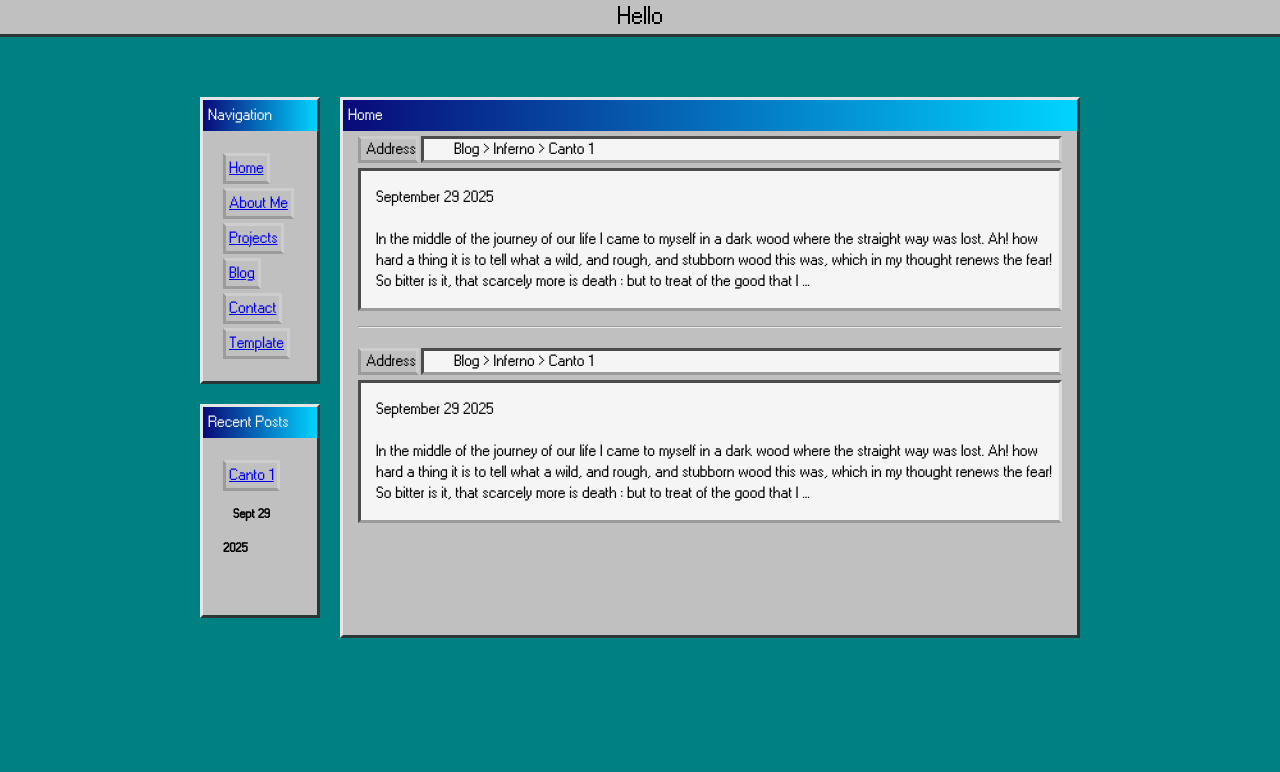
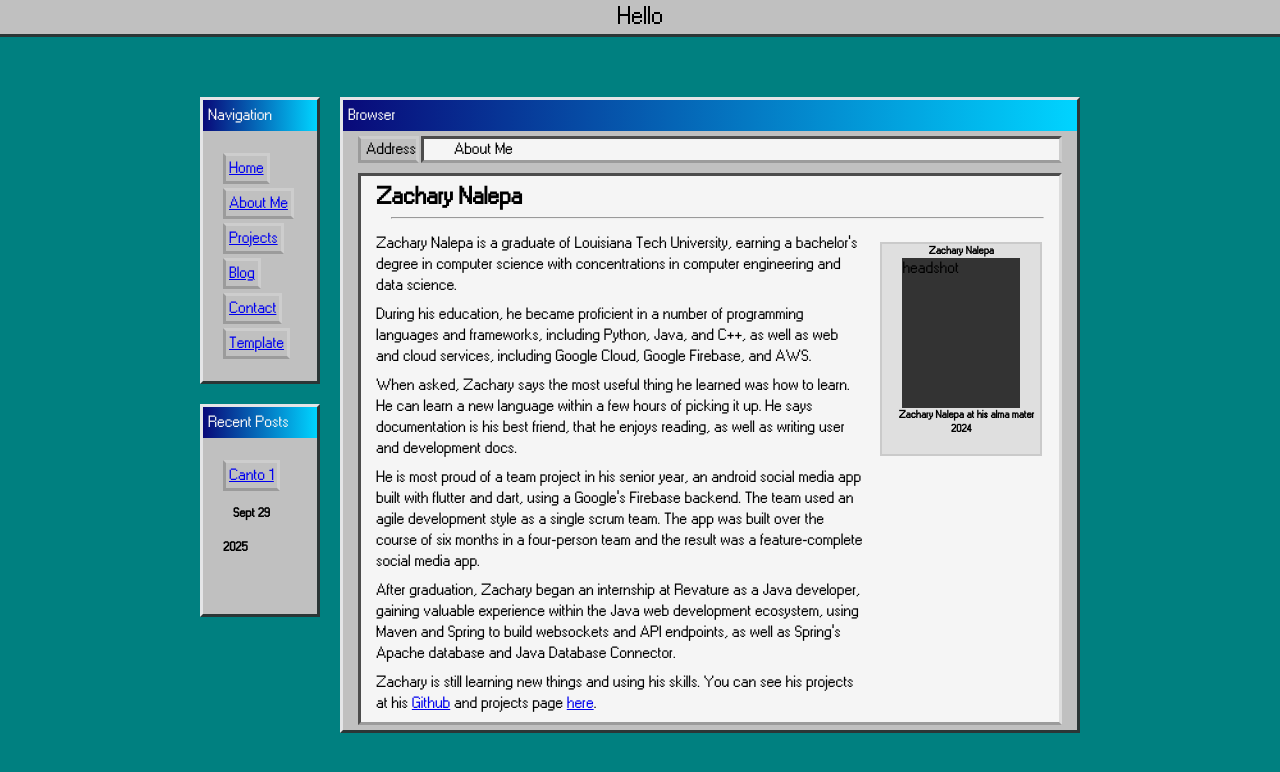
Before and after one commit to zachn988/zachn988.github.io, a Next.js app: page /about in a window 1280 px wide. Before the commit this address had no page. Shown: the top 772 px of the page. Built offline with nearby package versions, Linux system fonts and the light colour scheme.

Commit message:
about page added. styles changed here and there

```diff
--- /dev/null
+++ b/src/app/about/page.js
@@ -0,0 +1,48 @@
+import styles from "@/styles/about.module.css";
+import "@/styles/global.css";
+
+export default function about() {
+    return <div className={styles.wiki}>
+        <div className={styles.address_master}>
+            <div className="address_bar">
+                <p className="address">Address</p>
+                <p className="links">About Me</p>
+            </div>
+        </div>
+        <div className="post_border">
+            <div className="post">
+                <h2 className={styles.name_header}>Zachary Nalepa</h2>
+                <hr className={styles.header_hr}></hr>
+                <div className={styles.wiki_content}>
+                    <div>
+                    <p>Zachary Nalepa is a graduate of Louisiana Tech University, earning a bachelor's degree in computer science with
+                    concentrations in computer engineering and data science.</p>
+                    <p>During his education, he became proficient in a number of
+                    programming languages and frameworks, including Python, Java, and C++, as well as web and cloud services, including
+                    Google Cloud, Google Firebase, and AWS.</p>
+                    <p>When asked, Zachary says the most useful thing he learned was how to learn. He can learn a new language within a few
+                    hours of picking it up. He says documentation is his best friend, that he enjoys reading, as well as writing user and
+                    development docs.</p>
+                    <p>He is most proud of a team project in his senior year, an android social media app built with flutter and dart, using
+                    a Google's Firebase backend. The team used an agile development style as a single scrum team. The app was built over
+                    the course of six months in a four-person team and the result was a feature-complete social media app.</p>
+                    <p>After graduation, Zachary began an internship at Revature as a Java developer, gaining valuable experience within the
+                    Java web development ecosystem, using Maven and Spring to build websockets and API endpoints, as well as Spring's Apache
+                    database and Java Database Connector.</p>
+                    <p>Zachary is still learning new things and using his skills. You can see his projects at his <a href="https://github.com/zachn988">
+                    Github</a> and projects page <a href="/projects">here</a>.
+                    </p>
+                    </div>
+                    <div className={styles.headshot_border}>
+                        <h6 className={styles.headshot_name}>Zachary Nalepa</h6>
+                        <div className={styles.headshot}>
+                            headshot
+                        </div>
+                        <h6 className={styles.headshot_desc}>Zachary Nalepa at his alma mater<br></br>2024</h6>
+                    </div>
+                </div>
+
+            </div>
+        </div>
+    </div>
+}
--- a/src/app/layout.js
+++ b/src/app/layout.js
@@ -1,5 +1,5 @@
 import Link from 'next/link';
-import '../styles/global.css';
+import '@/styles/global.css';
 import Home from "./page.js";
 
 
@@ -19,19 +19,19 @@ export default function RootLayout({ children }) {
                     Navigation
                 </div>
                 <div className="nav_links">
-                    <Link href="/home">Home</Link><br></br>
-                    <Link href="">About Me</Link><br></br>
-                    <Link href="">Projects</Link><br></br>
-                    <Link href="">Blog</Link><br></br>
-                    <Link href="">Contact</Link><br></br>
-                    <Link href="">Template</Link><br></br>
+                    <Link href="/" className="button_link">Home</Link><br></br>
+                    <Link href="/about" className="button_link">About Me</Link><br></br>
+                    <Link href="" className="button_link">Projects</Link><br></br>
+                    <Link href="" className="button_link">Blog</Link><br></br>
+                    <Link href="" className="button_link">Contact</Link><br></br>
+                    <Link href="" className="button_link">Template</Link><br></br>
                 </div>
                 <div className="suggested">
                     <div className="nav_title">
                         Recent Posts
                     </div>
                     <div className="nav_links">
-                        <Link href="">Canto 1</Link>
+                        <Link href="" className="button_link">Canto 1</Link>
                         <p className="empty">empty</p>
                         <h6>Sept 29 2025</h6>
                     </div>
@@ -40,9 +40,9 @@ export default function RootLayout({ children }) {
             </div>
             <div className="center">
                 <div className="center_title">
-                    Home
+                    Browser
                 </div>
-                <Home></Home>
+                <div>{ children }</div>
             </div>
 
         </div>
--- a/src/app/page.js
+++ b/src/app/page.js
@@ -17,7 +17,7 @@ export default function Home() {
                 to treat of the good that I ...
             </p>
         </div>
-        <hr></hr>
+        <hr className="post_divider_hr"></hr>
         <div className="address_bar">
             <p className="address">Address</p>
             <p className="links">Blog &gt; Inferno &gt; Canto 1</p>
--- /dev/null
+++ b/src/styles/about.module.css
@@ -0,0 +1,46 @@
+.wiki {
+    background-color: #c0c0c0;
+}
+.address_master {
+    background-color: #c0c0c0;
+    padding-bottom: 5px;
+}
+.name_header {
+    margin-top: 5px;
+    margin-bottom: 0px;
+}
+.header_hr {
+    margin-top: 5px;
+    margin-left: 15px;
+    margin-right: 15px;
+}
+.wiki_content {
+    display: grid;
+    grid-template-columns: 5fr 2fr;
+}
+.headshot_border {
+    border: rgb(202, 202, 202) solid 2px;
+    margin: 0 auto;
+    margin-top: 15px;
+    background-color: rgb(223, 223, 223);
+    height: 210px;
+    width: 158px;
+}
+.headshot_name {
+    margin-top: 0px;
+    margin-bottom: 0px;
+    margin-left: 10px;
+    margin-right: 20px;
+    text-align: center;
+}
+.headshot {
+    height: 150px;
+    width: 118px;
+    margin-left: 20px;
+    margin-right: 20px;
+    margin-top: 0px;
+    background-color: #333;
+}
+.headshot_desc {
+    text-align: center;
+}
--- a/src/styles/global.css
+++ b/src/styles/global.css
@@ -11,6 +11,19 @@
 /* Layout classes */
 
 a {
+    color: #0000ee;
+}
+a:hover {
+        text-decoration: none;
+}
+a:active {
+    color: rgb(220, 0, 0);
+}
+p {
+    margin: 0.4em 0em 0.5em 0em;
+}
+
+.button_link {
     text-align: left;
     font-size: 16px;
     color: #0000ee;
@@ -21,10 +34,10 @@ a {
     border-bottom: #9b9b9b solid 3px;
     border-left: #9b9b9b solid 3px;
 }
-a:hover {
+.button_link:hover {
     text-decoration: none;
 }
-a:active {
+.button_link:active {
     border-bottom: #cdcdcd solid 3px;
     border-left: #cdcdcd solid 3px;
     border-top: #9b9b9b solid 3px;
@@ -46,7 +59,7 @@ body {
     margin: 0px;
     font-family: "Levi Windows";
 }
-hr {
+.post_divider_hr {
     margin: 15px;
 }
 h6 {
```
Also changed, not shown: 1 other file (tests, documents, lock files or other folders).
